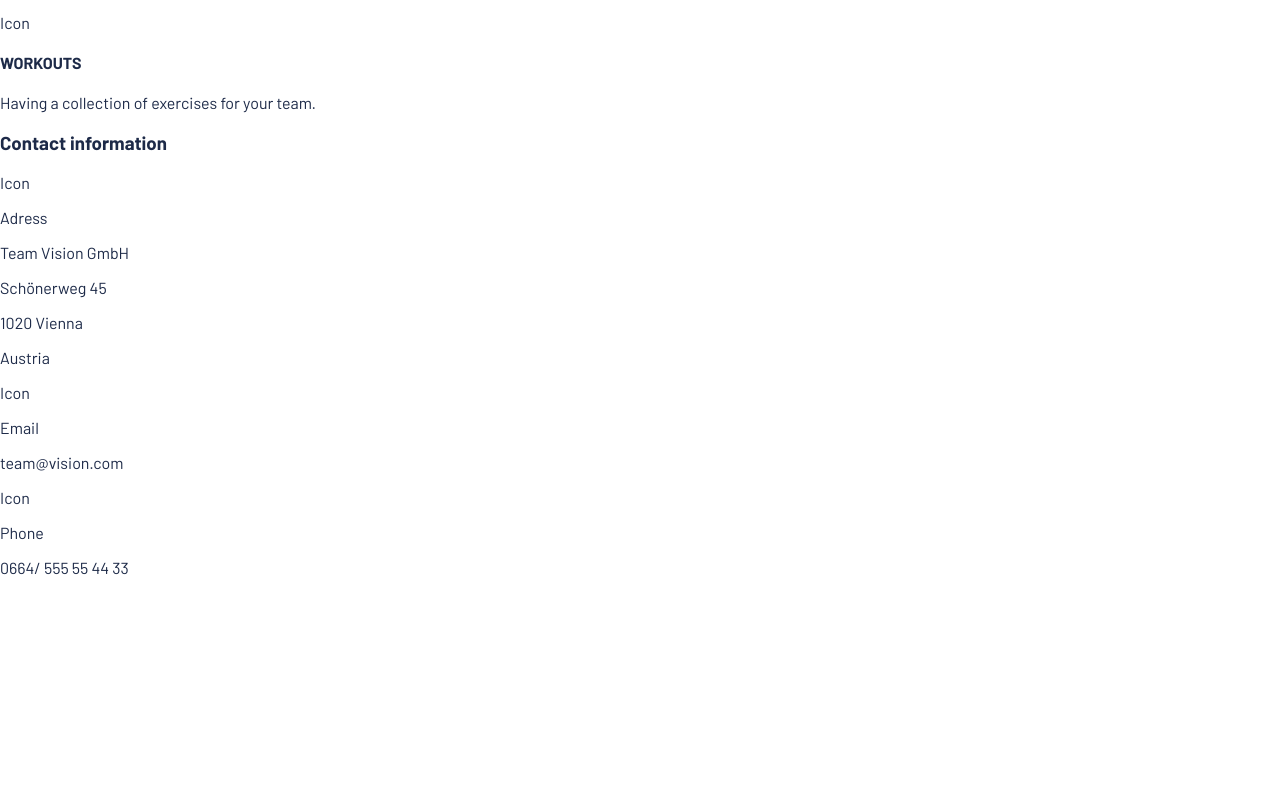
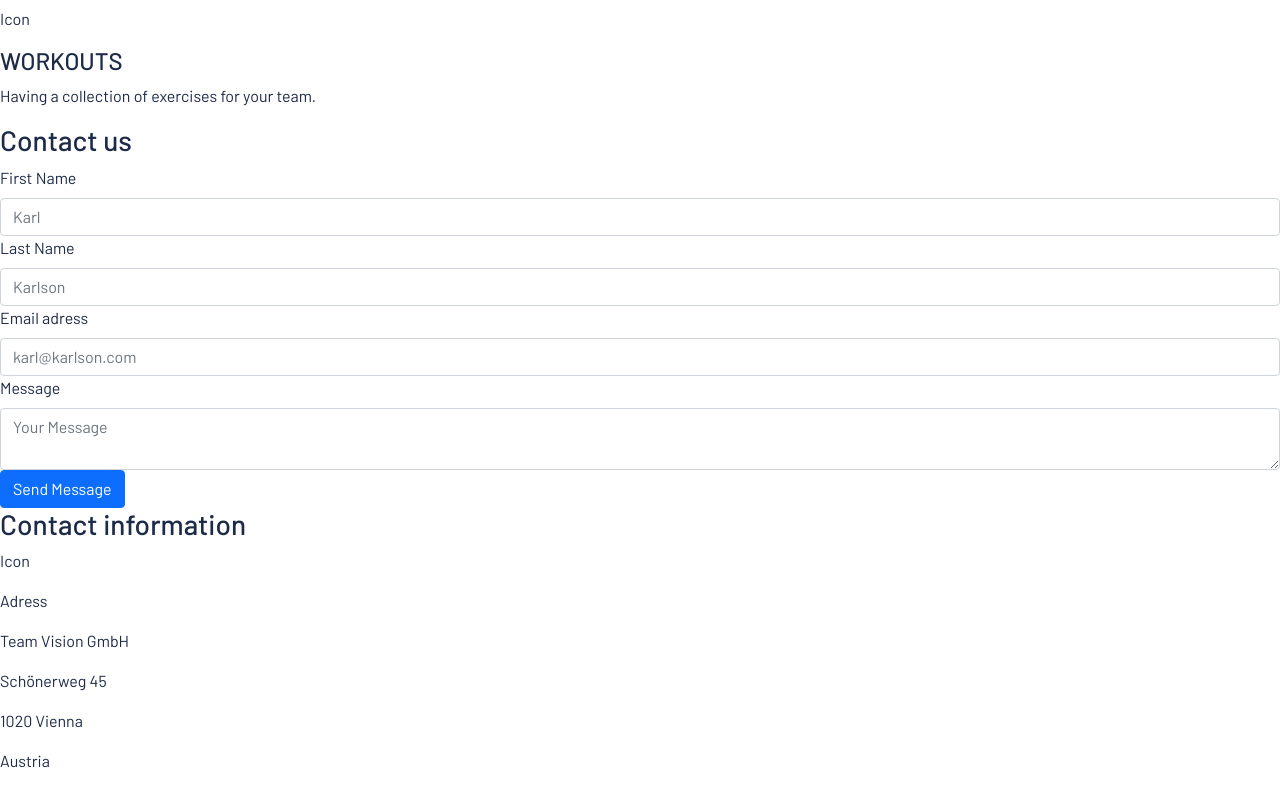
Before and after one commit to awoeger/team-vision, a Next.js app: page / in a window 1280 px wide. Shown: the part 584-1377 px from the top of the page. Before the commit the page ends 1161 px from the top, so only its background shows below. Built offline with nearby package versions, Linux system fonts and the light colour scheme.

Commit message:
Create Contact Form field

```diff
--- /dev/null
+++ b/components/ContactForm.js
@@ -0,0 +1,147 @@
+import 'bootstrap/dist/css/bootstrap.min.css';
+import { useState } from 'react';
+import Button from 'react-bootstrap/Button';
+import Form from 'react-bootstrap/Form';
+
+// TODO: Email and Message Input Errors don't work
+// TODO: Clicking on submit button doesn't activate alert
+
+export default function ContactForm() {
+  // https://dev.to/alecgrey/controlled-forms-with-front-and-backend-validations-using-react-bootstrap-5a2
+
+  // The form object will hold a key-value pair for each of our form fields, and the errors object will hold a key-value pair for each error that we come across on form submission.
+  const [form, setForm] = useState({});
+  const [errors, setErrors] = useState({});
+  const [formIsValidated, setFormIsValidated] = useState(false);
+
+  // This will update our state to keep all the current form values, then add the newest form value to the right key location. Then add newest form value to the right key location. -> Add onChange function on every input field
+  const setField = (field, value) => {
+    setForm({
+      ...form,
+      [field]: value,
+    });
+    // Check and see if errors exist, and remove them from the error object:
+    if (!!errors[field]) {
+      setErrors({
+        ...errors,
+        [field]: null,
+      });
+    }
+  };
+
+  // Using these cases, we're going to create a function that checks for them, then constructs an errors object with error messages:
+  const findFormErrors = () => {
+    const { firstName, lastName, email, message } = form;
+
+    const newErrors = {};
+
+    if (!firstName || firstName === '') {
+      newErrors.firstName = 'Cannot be blank';
+    } else if (firstName.length > 40) {
+      newErrors.firstName = 'First name is too long';
+    }
+
+    if (!lastName || lastName === '') {
+      newErrors.lastName = 'Cannot be blank';
+    } else if (lastName.length > 40) {
+      newErrors.lastName = 'Last name is too long';
+    }
+
+    if (!email || email === '') {
+      newErrors.email = 'Cannot be blank';
+    } else if (lastName.length > 50) {
+      newErrors.email = 'Email is too long';
+    }
+
+    if (!message || message === '') {
+      newErrors.email = 'Cannot be blank';
+    }
+
+    return newErrors;
+  };
+
+  // 1. Prevent default action for a form using e.preventDefault()
+  // 2. Check our form for errors, using our new function
+  // 3. If we receive errors, update our state accordingly, otherwise proceed with form submission!
+  // now to handle submission:
+
+  function handleSubmit(e) {
+    e.preventDefault();
+    // get our new errors
+    const newErrors = findFormErrors();
+    // Conditional logic:
+    if (Object.keys(newErrors).length > 0) {
+      // We got errors!
+      setErrors(newErrors);
+    } else {
+      // No errors! Put any logic here for the form submission!
+      alert('Thank you for your feedback');
+      setFormIsValidated(true);
+    }
+  }
+
+  return (
+    <div>
+      <h3>Contact us</h3>
+      <Form>
+        <Form.Group>
+          <Form.Label>First Name</Form.Label>
+          <Form.Control
+            data-cy="contactt-form-firstName"
+            isInvalid={!!errors.firstName}
+            onChange={(e) => setField('firstName', e.target.value)}
+            placeholder="Karl"
+          />
+          <Form.Control.Feedback type="invalid">
+            {errors.firstName}
+          </Form.Control.Feedback>
+        </Form.Group>
+        <Form.Group>
+          <Form.Label>Last Name</Form.Label>
+          <Form.Control
+            data-cy="contact-form-lastName"
+            isInvalid={!!errors.lastName}
+            onChange={(e) => setField('lastName', e.target.value)}
+            placeholder="Karlson"
+          />
+          <Form.Control.Feedback type="invalid">
+            {errors.lastName}
+          </Form.Control.Feedback>
+        </Form.Group>
+        <Form.Group>
+          <Form.Label>Email adress</Form.Label>
+          <Form.Control
+            data-cy="contact-form-email"
+            isInvalid={!!errors.email}
+            onChange={(e) => setField('email', e.target.value)}
+            type="email"
+            placeholder="karl@karlson.com"
+          />
+          <Form.Control.Feedback type="invalid">
+            {errors.email}
+          </Form.Control.Feedback>
+        </Form.Group>
+        <Form.Group>
+          <Form.Label>Message</Form.Label>
+          <Form.Control
+            as="textarea"
+            data-cy="contact-form-email"
+            isInvalid={!!errors.message}
+            onChange={(e) => setField('email', e.target.value)}
+            placeholder="Your Message"
+          />
+          <Form.Control.Feedback type="invalid">
+            {errors.message}
+          </Form.Control.Feedback>
+        </Form.Group>
+        <Button
+          data-cy="checkout-form-submit"
+          onClick={handleSubmit}
+          type="submit"
+        >
+          Send Message
+        </Button>
+      </Form>
+    </div>
+  );
+}
--- a/pages/index.js
+++ b/pages/index.js
@@ -1,6 +1,7 @@
 import { css } from '@emotion/react';
 import Head from 'next/head';
 import Image from 'next/image';
+import ContactForm from '../components/ContactForm';
 import Header from '../components/Header';
 
 const heroDiv = css`
@@ -83,7 +84,9 @@ export default function Home() {
       </section>
 
       <section>
-        <div></div>
+        <div>
+          <ContactForm />
+        </div>
         <div>
           <h3>Contact information</h3>
           <div>
```
